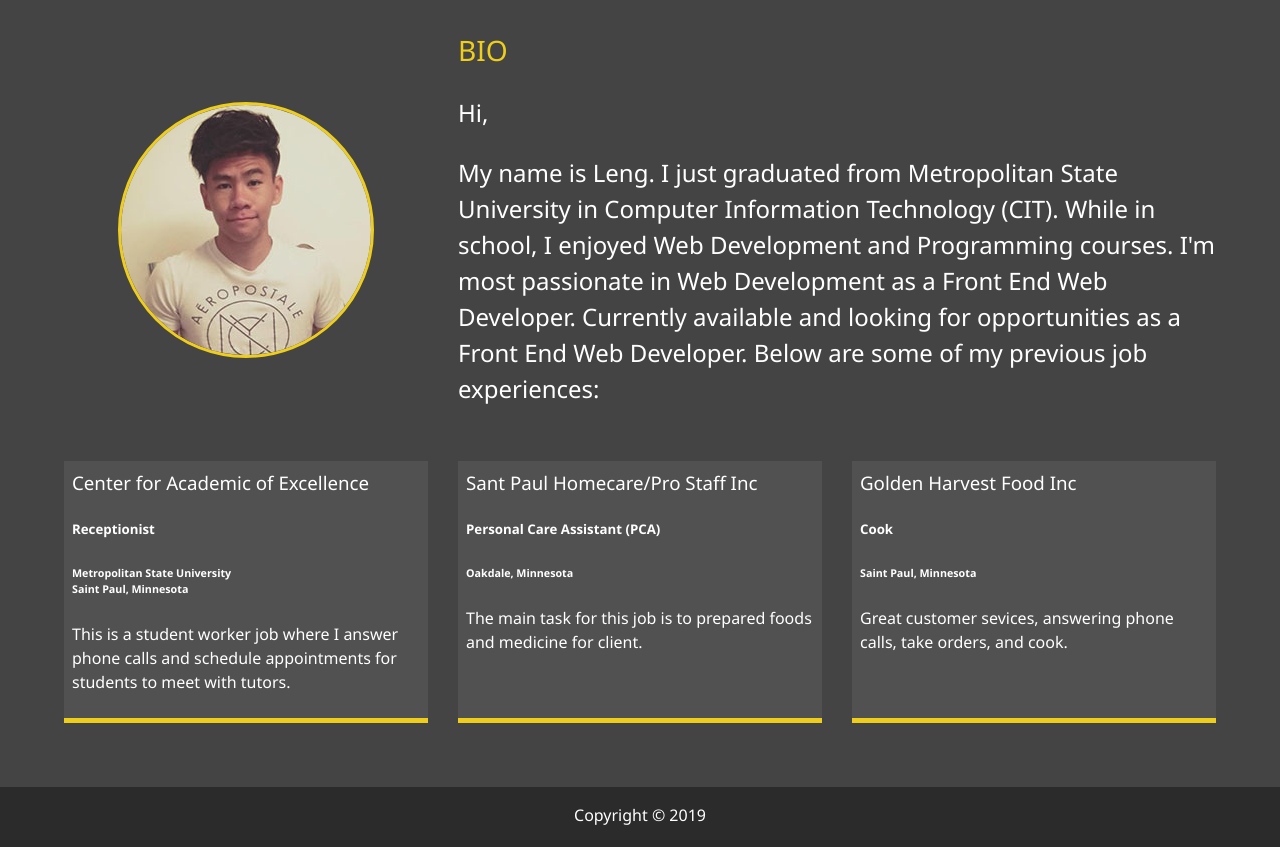
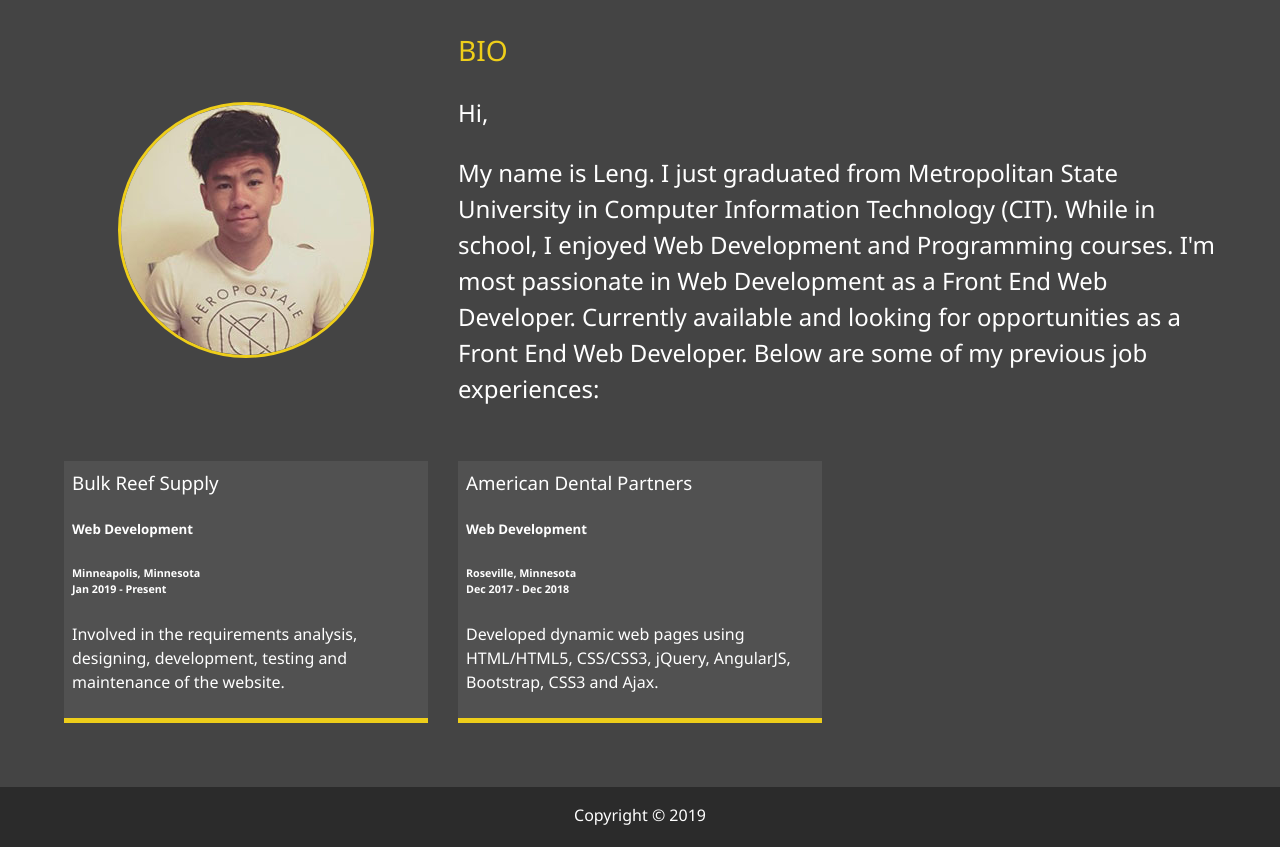
Before and after one commit to rv3940by/my-portfolio, a website: page dist/about.html in a window 1280 px wide. Shown: the part 253-1100 px from the top of the page. Drawn offline with Linux system fonts and the light colour scheme.

Commit message:
Update Work

```diff
--- a/dist/about.html
+++ b/dist/about.html
@@ -74,34 +74,27 @@
         </div>
 
         <div class="job job-1">
-            <h3>Center for Academic of Excellence</h3>
-            <h5>Receptionist</h5>
-            <h6>Metropolitan State University
+            <h3>Bulk Reef Supply</h3>
+            <h5>Web Development</h5>
+            <h6>
+                <span>Minneapolis, Minnesota</span>
                 <br>
-                Saint Paul, Minnesota
+                <span>Jan 2019 - Present</span>
             </h6>
             <p>
-                This is a student worker job where
-                I answer phone calls and schedule appointments
-                for students to meet with tutors.
+                Involved in the requirements analysis, designing, development, testing and maintenance of the website.
             </p>
         </div>
         <div class="job job-2">
-            <h3>Sant Paul Homecare/Pro Staff Inc </h3>
-            <h5>Personal Care Assistant (PCA)</h5>
-            <h6>Oakdale, Minnesota</h6>
+            <h3>American Dental Partners</h3>
+            <h5>Web Development</h5>
+            <h6>
+                <span>Roseville, Minnesota</span>
+                <br>
+                <span>Dec 2017 - Dec 2018</span>
+            </h6>
             <p>
-                The main task for this job is to prepared foods and
-                medicine for client.
-            </p>
-        </div>
-        <div class="job job-3">
-            <h3>Golden Harvest Food Inc</h3>
-            <h5>Cook</h5>
-            <h6>Saint Paul, Minnesota</h6>
-            <p>
-                Great customer sevices, answering phone calls, take
-                orders, and cook.
+                Developed dynamic web pages using HTML/HTML5, CSS/CSS3, jQuery, AngularJS, Bootstrap, CSS3 and Ajax.
             </p>
         </div>
     </div>
--- a/package.json
+++ b/package.json
@@ -6,7 +6,7 @@
   "homepage": "https://rv3940by.github.io/my-portfolio",
   "dependencies": {
     "gh-pages": "^2.0.1",
-    "node-sass": "^4.11.0",
+    "node-sass": "^4.12.0",
     "sass": "^1.21.0"
   },
   "devDependencies": {},
```
Also changed, not shown: 1 other file.
